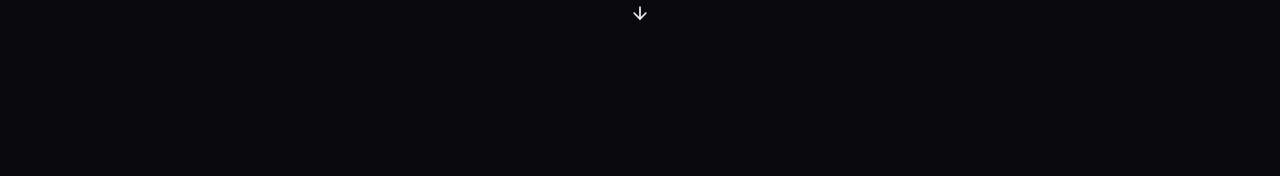
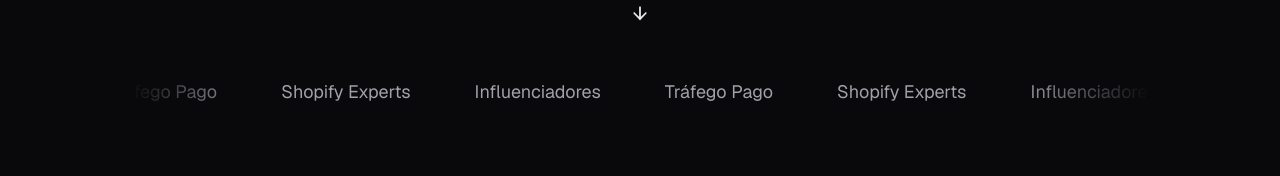
Before and after one commit to annaclaraf/vanzak-redesign, a Next.js app: page / in a window 1280 px wide. Shown: the part 742-918 px from the top of the page. Built offline with nearby package versions, Linux system fonts and the light colour scheme.

Commit message:
feat: add infinite scrolling component for dynamic content loading

```diff
--- a/src/app/page.tsx
+++ b/src/app/page.tsx
@@ -4,11 +4,13 @@
 import { Services } from "@/components/services";
 import { Founders } from "@/components/founders";
 import { AboutUs } from "@/components/about-us";
+import { InfiniteScrolling } from "@/components/infinite-scrolling";
 
 export default function Home() {
   return (
     <div>
       <Hero />
+      <InfiniteScrolling />
       <AboutUs />
       <Cases />
       <Process />
--- /dev/null
+++ b/src/components/infinite-scrolling.tsx
@@ -0,0 +1,38 @@
+"use client";
+
+import React from 'react';
+
+import { motion } from "framer-motion";
+
+const words: String[] = ["Tráfego Pago", "Shopify Experts", "Influenciadores"];
+
+export function InfiniteScrolling() {
+  return (
+    <section className="py-5 md:py-5">
+      <div className="container">
+        <div className="max-w-[1020px] mx-auto flex relative overflow-hidden [mask-image:linear-gradient(to_right,#00000000_0%,#000_12%,#000_87%,#00000000_100%)]">
+          <motion.ul
+            transition={{
+              duration: 20,
+              ease: 'linear',
+              repeat: Infinity,
+            }}
+            initial={{ translateX: 0 }}
+            animate={{ translateX: '-50%' }}
+            className="flex flex-none gap-8 md:gap-16 pr-16"
+          >
+            {[...new Array(6)].fill(0).map((_, i) => (
+              <React.Fragment key={i}>
+                {words.map((word, index) => (
+                  <li  key={`${i}-${index}`} className="text-base md:text-lg text-muted">
+                    {word}
+                  </li>
+                ))}
+              </React.Fragment>
+            ))}
+          </motion.ul>
+        </div>
+      </div>
+    </section>
+  )
+};
```
